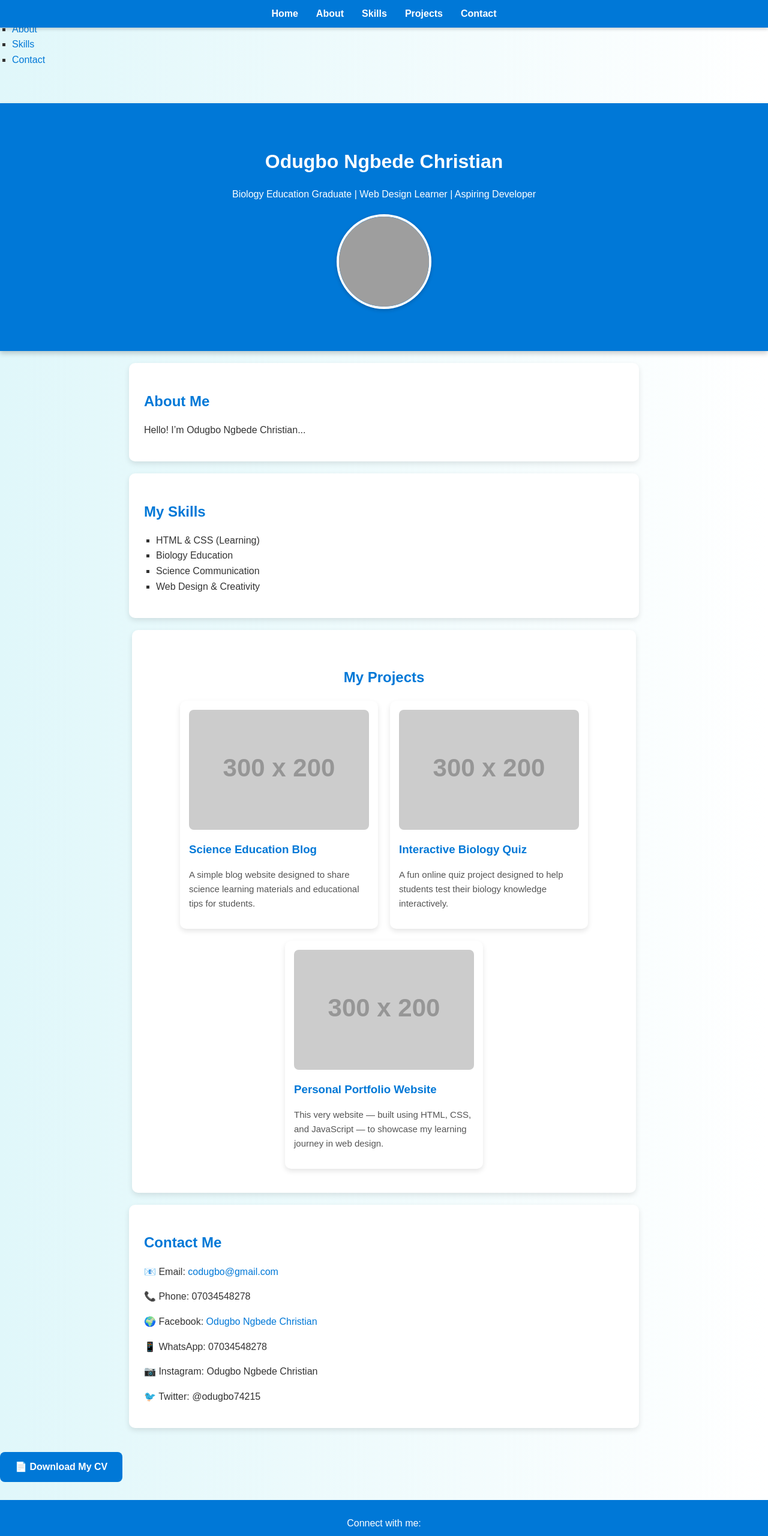
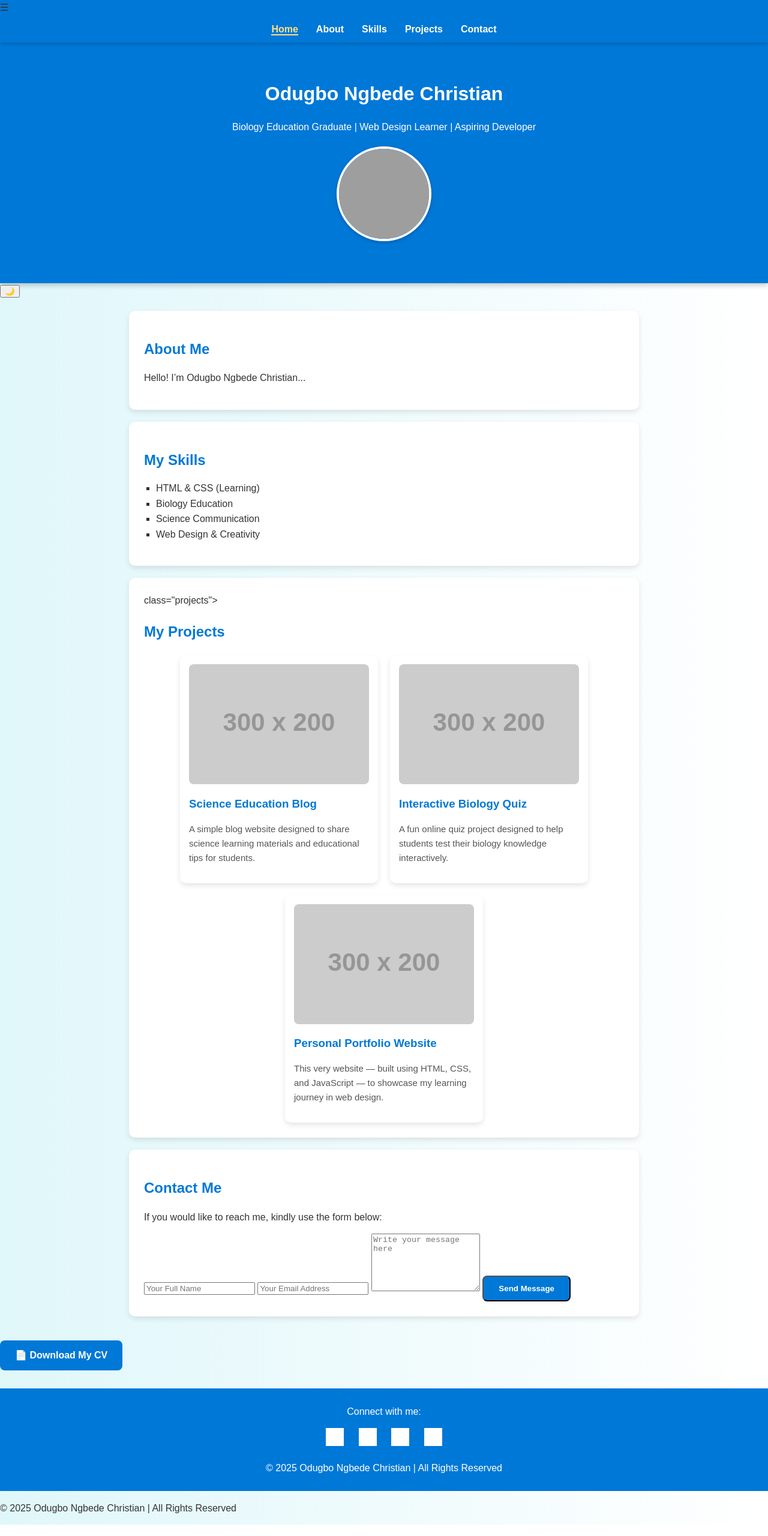
Before and after one commit to codugbo-dotcom/My-profile-, a plain HTML site: page index.html in a window 1280 px wide. Shown: the top 2560 px of the page at 60% size. Drawn offline with Linux system fonts and the light colour scheme; grey boxes are pictures that could not be loaded; placeholder pictures from the web are drawn by us.

Commit message:
Add files via upload

```diff
--- a/index.html
+++ b/index.html
@@ -8,9 +8,32 @@
     <link rel="icon" type="image/png" href="favicon.png">
     <link rel="stylesheet" href="style.css">
 </head>
+<script>
+<script>
+    function toggleMenu() {
+        document.getElementById("nav-menu").classList.toggle("show");
+    }
+<script>
+    const toggleBtn = document.getElementById("theme-toggle");
+    const body = document.body;
+
+    toggleBtn.addEventListener("click", () => {
+        body.classList.toggle("dark");
+
+        if(body.classList.contains("dark")){
+            toggleBtn.textContent = "🌞";
+        } else {
+            toggleBtn.textContent = "🌙";
+        }
+    });
+</script>
 <body>
 <nav>
-  <ul>
+    <div class="hamburger" onclick="toggleMenu()">
+        ☰
+    </div>
+
+    <ul id="nav-menu">
         <li><a href="#home">Home</a></li>
         <li><a href="#about">About</a></li>
         <li><a href="#skills">Skills</a></li>
@@ -18,25 +41,36 @@
         <li><a href="#contact">Contact</a></li>
     </ul>
 </nav>
-  <ul>
-    <li><a href="#home">Home</a></li>
-    <li><a href="#about">About</a></li>
-    <li><a href="#skills">Skills</a></li>
-    <li><a href="#contact">Contact</a></li>
-  </ul>
-</nav>
+<script>
+    function reveal() {
+        let reveals = document.querySelectorAll('.reveal');
+
+        for (let i = 0; i < reveals.length; i++) {
+            let windowHeight = window.innerHeight;
+            let elementTop = reveals[i].getBoundingClientRect().top;
+            let elementVisible = 100;
+
+            if (elementTop < windowHeight - elementVisible) {
+                reveals[i].classList.add('active');
+            }
+        }
+    }
+
+    window.addEventListener("scroll", reveal);
+</script>
   <header id="home">
   <h1>Odugbo Ngbede Christian</h1>
   <p>Biology Education Graduate | Web Design Learner | Aspiring Developer</p>
   <img src="profile.jpg" alt="Odugbo Ngbede Christian" class="profile-pic">
 </header>
+  <button id="theme-toggle">🌙</button>
 
-<section id="about" class="about">
+<section id="home" class="reveal">
   <h2>About Me</h2>
   <p>Hello! I’m Odugbo Ngbede Christian...</p>
 </section>
 
-<section id="skills" class="skills">
+<section id="skills" class="reveal">
   <h2>My Skills</h2>
   <ul>
     <li>HTML & CSS (Learning)</li>
@@ -45,7 +79,8 @@
     <li>Web Design & Creativity</li>
   </ul>
 </section>
-<section id="projects" class="projects">
+<section id="projects" class="reveal">
+ class="projects">
   <h2>My Projects</h2>
 
   <div class="project-container">
@@ -68,14 +103,25 @@
     </div>
   </div>
 </section>
-<section id="contact" class="contact">
+<section id="contact" class="reveal">
   <h2>Contact Me</h2>
-  <p>📧 Email: <a href="mailto:codugbo@gmail.com">codugbo@gmail.com</a></p>
-  <p>📞 Phone: 07034548278</p>
-  <p>🌍 Facebook: <a href="#">Odugbo Ngbede Christian</a></p>
-  <p>📱 WhatsApp: 07034548278</p>
-  <p>📷 Instagram: Odugbo Ngbede Christian</p>
-  <p>🐦 Twitter: @odugbo74215</p>
+
+  <p>If you would like to reach me, kindly use the form below:</p>
+
+  <form action="https://formsubmit.co/codugbo@gmail.com" method="POST" class="contact-form">
+
+    <!-- Redirect after submit -->
+    <input type="hidden" name="_next" value="https://codugbo-dotcom.github.io/My-profile-/thanks.html">
+
+    <!-- Disable captcha -->
+    <input type="hidden" name="_captcha" value="false">
+
+    <input type="text" name="name" placeholder="Your Full Name" required>
+    <input type="email" name="email" placeholder="Your Email Address" required>
+    <textarea name="message" rows="6" placeholder="Write your message here" required></textarea>
+
+    <button type="submit" class="cv-button">Send Message</button>
+  </form>
 </section>
 <a href="Odugbo_CV.pdf" download class="cv-button">📄 Download My CV</a>
   <footer>
```
Lines whose indentation alone changed are shown as unchanged.
